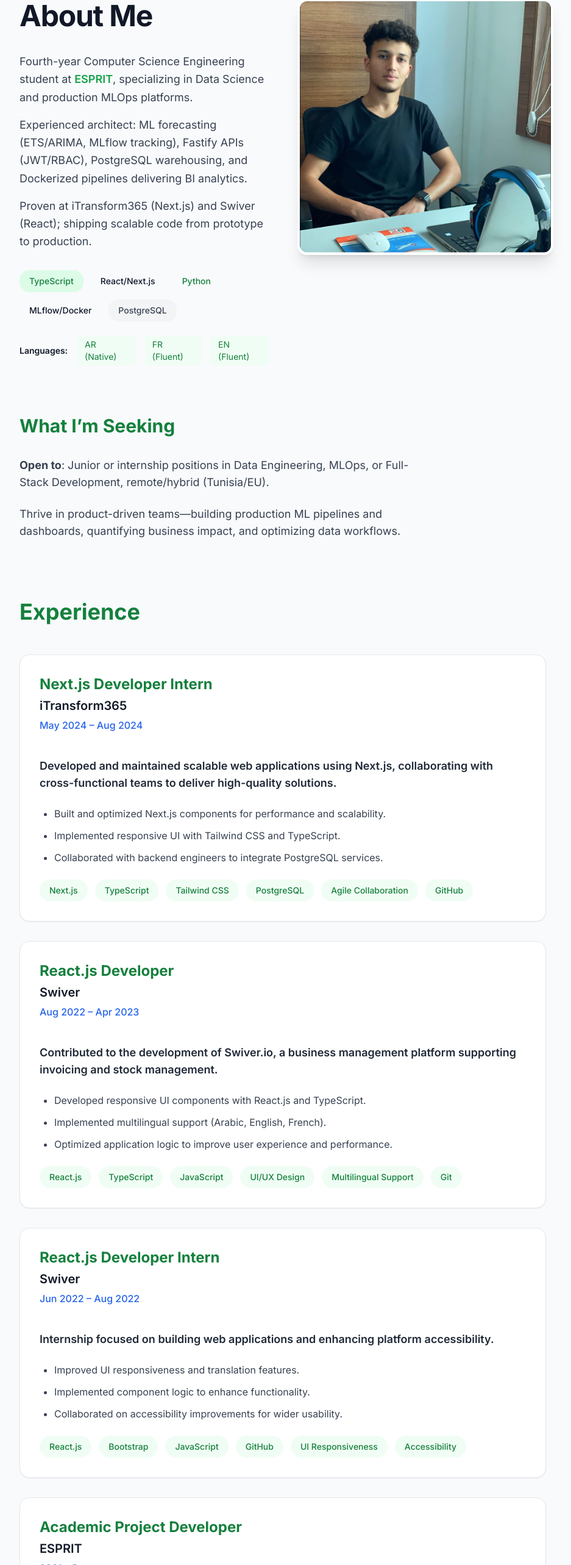
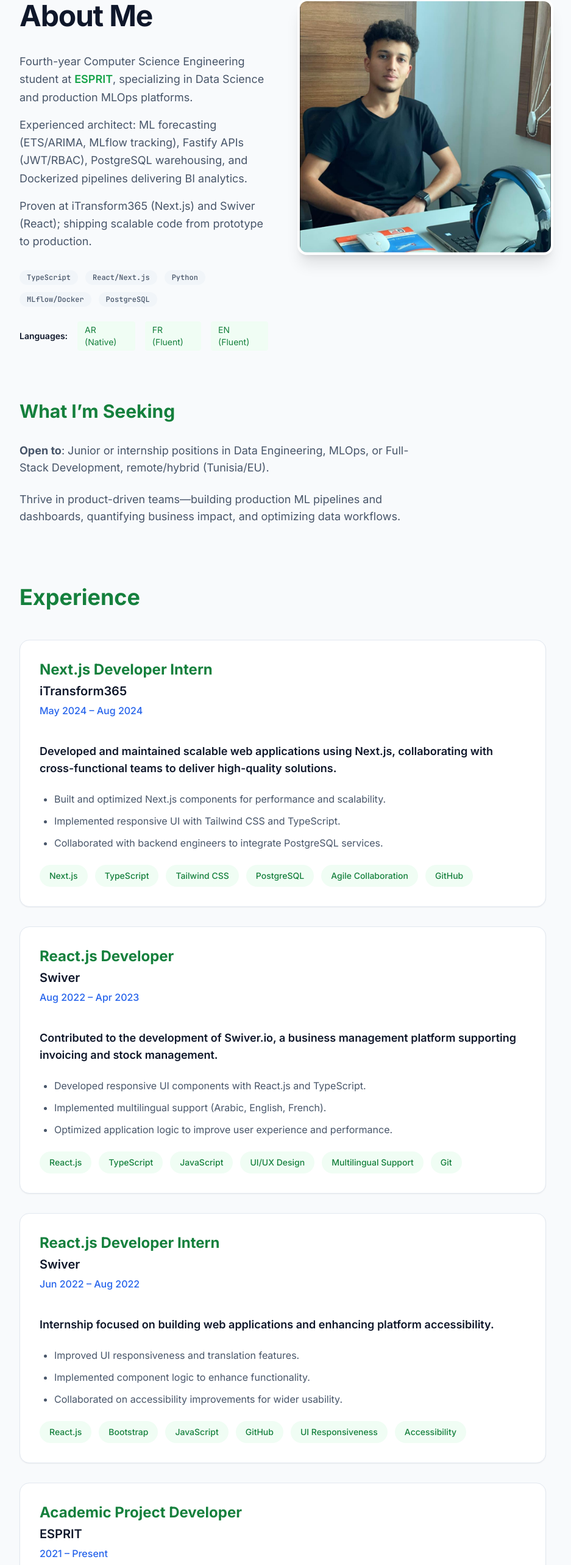
Before and after one commit to mohamedaziz-ouertatani/portfolio, a Next.js app: page /about in a window 1280 px wide. Shown: the part 175-2741 px from the top of the page at 61% size, without its empty margins (176-1113 px from the left). Built offline with nearby package versions, Linux system fonts and the light colour scheme; no server answers.

Commit message:
refactor: consolidate About page onto lib/projects.ts and lib/skills.ts, fix dynamic Tailwind classes

```diff
--- a/app/about/page.tsx
+++ b/app/about/page.tsx
@@ -1,6 +1,10 @@
 import Image from 'next/image';
+import Link from 'next/link';
 import type { Metadata } from 'next';
 import { experiencesData } from '@/lib/experiences';
+import { projectsData } from '@/lib/projects';
+import skillsData from '@/lib/skills';
+import { Chip } from '@/components/ui/Chip';
 
 export const metadata: Metadata = {
   title: 'About - Mohamed Aziz Ouertatani',
@@ -18,10 +22,10 @@ export default function About() {
       <section className="mb-20">
         <div className="grid gap-12 lg:grid-cols-2 lg:items-start">
           <div>
-            <h1 className="mb-8 text-4xl font-bold tracking-tight text-gray-900 dark:text-white md:text-5xl">
+            <h1 className="mb-8 text-4xl font-bold tracking-tight text-foreground md:text-5xl">
               About Me
             </h1>
-            <div className="space-y-4 text-lg leading-relaxed text-gray-700 dark:text-gray-300">
+            <div className="space-y-4 text-lg leading-relaxed text-muted-foreground">
               <p>
                 Fourth-year Computer Science Engineering student at{' '}
                 <a
@@ -46,24 +50,19 @@ export default function About() {
             </div>
             <div className="mt-8 flex flex-wrap gap-3">
               {[
-                { label: 'TypeScript', color: 'primary' },
-                { label: 'React/Next.js', color: 'blue' },
-                { label: 'Python', color: 'green' },
-                { label: 'MLflow/Docker', color: 'indigo' },
-                { label: 'PostgreSQL', color: 'gray' },
-              ].map(({ label, color }) => (
-                <span
-                  key={label}
-                  className={`rounded-lg bg-${color}-100 px-4 py-2 text-sm font-medium text-${color}-700 dark:bg-${color}-900/20 dark:text-${color}-300`}
-                >
+                'TypeScript',
+                'React/Next.js',
+                'Python',
+                'MLflow/Docker',
+                'PostgreSQL',
+              ].map((label) => (
+                <Chip key={label} className="text-sm">
                   {label}
-                </span>
+                </Chip>
               ))}
             </div>
             <div className="mt-6 flex items-center gap-4 text-sm">
-              <span className="font-semibold text-gray-900 dark:text-white">
-                Languages:
-              </span>
+              <span className="font-semibold text-foreground">Languages:</span>
               <span className="rounded bg-primary-50 px-3 py-1 text-primary-700 dark:bg-primary-900/20 dark:text-primary-300">
                 AR (Native)
               </span>
@@ -90,12 +89,12 @@ export default function About() {
 
       {/* Career Aspirations */}
       <section className="mb-24">
-        <h2 className="mb-8 text-3xl font-bold text-gray-900 dark:text-white">
+        <h2 className="mb-8 text-3xl font-bold text-foreground">
           <span className="text-primary-700 dark:text-primary-400">
             What I’m Seeking
           </span>
         </h2>
-        <div className="grid max-w-2xl gap-6 text-lg text-gray-700 dark:text-gray-300">
+        <div className="grid max-w-2xl gap-6 text-lg text-muted-foreground">
           <div>
             <strong>Open to</strong>: Junior or internship positions in Data
             Engineering, MLOps, or Full-Stack Development, remote/hybrid
@@ -111,7 +110,7 @@ export default function About() {
 
       {/* Professional Experience (CV-Aligned) */}
       <section className="mb-24">
-        <h2 className="mb-12 text-4xl font-bold text-gray-900 dark:text-white">
+        <h2 className="mb-12 text-4xl font-bold text-foreground">
           <span className="text-primary-700 dark:text-primary-400">
             Experience
           </span>
@@ -120,13 +119,13 @@ export default function About() {
           {experiencesData.map((experience, index) => (
             <article
               key={index}
-              className="group rounded-2xl border border-gray-200 bg-white p-8 shadow-sm transition-all duration-300 hover:shadow-xl dark:border-gray-800 dark:bg-gray-900/50"
+              className="group rounded-2xl border border-border bg-card p-8 shadow-sm transition-all duration-300 hover:shadow-xl"
             >
               <header className="mb-6">
                 <h3 className="text-2xl font-bold text-primary-700 group-hover:text-primary-800 dark:text-primary-400 dark:group-hover:text-primary-300">
                   {experience.jobTitle}
                 </h3>
-                <p className="mt-1 text-xl font-semibold text-gray-900 dark:text-white">
+                <p className="mt-1 text-xl font-semibold text-foreground">
                   {experience.companyName}
                 </p>
                 <p className="mt-1 text-base font-medium text-blue-600 dark:text-blue-400">
@@ -157,35 +156,29 @@ export default function About() {
               </header>
               {experience.jobTitle === 'Academic Project Developer' ? (
                 <div>
-                  <p className="mb-4 text-lg font-semibold text-gray-800 dark:text-gray-200">
-                    Developed <strong>Estate-Mind</strong>: an advanced
-                    end-to-end data pipeline and exploratory analytics system
-                    for Tunisian real estate market data.
+                  <p className="mb-4 text-lg font-semibold text-card-foreground">
+                    Developed{' '}
+                    <Link
+                      href="/projects/11"
+                      className="text-primary-600 underline dark:text-primary-400"
+                    >
+                      Estate-Mind
+                    </Link>
+                    : {projectsData.find((p) => p.id === '11')?.description}
                   </p>
-                  <ul className="mb-6 ml-6 list-disc space-y-3 text-gray-700 dark:text-gray-300">
-                    <li>
-                      Automated ETL and normalization for 15,000+ multi-source
-                      real estate listings across Tunisia.
-                    </li>
-                    <li>
-                      Designed clustering algorithms, outlier detection, and
-                      interactive price benchmarking dashboards for agencies and
-                      investors.
-                    </li>
-                    <li>
-                      Delivered reproducible EDA notebooks, geospatial mapping,
-                      and reduced manual data prep by 80%.
-                    </li>
+                  <ul className="mb-6 ml-6 list-disc space-y-3 text-muted-foreground">
+                    <li>{projectsData.find((p) => p.id === '11')?.approach}</li>
+                    <li>{projectsData.find((p) => p.id === '11')?.result}</li>
                   </ul>
                 </div>
               ) : (
                 <>
                   {experience.description && (
-                    <p className="mb-6 text-lg font-semibold text-gray-800 dark:text-gray-200">
+                    <p className="mb-6 text-lg font-semibold text-card-foreground">
                       {experience.description}
                     </p>
                   )}
-                  <ul className="mb-6 ml-6 list-disc space-y-3 text-gray-700 dark:text-gray-300">
+                  <ul className="mb-6 ml-6 list-disc space-y-3 text-muted-foreground">
                     {experience.contributions.map((contribution, idx) => (
                       <li key={idx}>{contribution}</li>
                     ))}
@@ -209,7 +202,7 @@ export default function About() {
 
       {/* Professional Skills Grid (progress bars, 3-column) */}
       <section className="mb-24">
-        <h2 className="mb-12 text-4xl font-bold text-gray-900 dark:text-white">
+        <h2 className="mb-12 text-4xl font-bold text-foreground">
           <span className="text-primary-700 dark:text-primary-400">
             Skills & Tools
           </span>
@@ -217,41 +210,28 @@ export default function About() {
         <div className="grid gap-8 md:grid-cols-3">
           <SkillGroup
             title="Languages"
-            items={[
-              ['Python (Expert)', 95],
-              ['TypeScript', 90],
-              ['SQL', 85],
-              ['Java', 75],
-              ['R', 70],
-            ]}
+            items={skillsData.languages
+              .slice(0, 5)
+              .map((s) => [s.name, s.level] as [string, number])}
           />
           <SkillGroup
-            title="Data/ML"
-            items={[
-              ['Pandas/NumPy', 92],
-              ['scikit-learn', 88],
-              ['MLflow', 85],
-              ['statsmodels', 80],
-              ['Metabase/Power BI', 82],
-            ]}
+            title="Frameworks & Libraries"
+            items={skillsData.librariesFrameworks
+              .slice(0, 5)
+              .map((s) => [s.name, s.level] as [string, number])}
           />
           <SkillGroup
-            title="DevOps/Backend"
-            items={[
-              ['Docker', 87],
-              ['Fastify/Node', 85],
-              ['PostgreSQL', 88],
-              ['JWT/RBAC', 82],
-            ]}
+            title="Tools & Platforms"
+            items={skillsData.tools
+              .slice(0, 5)
+              .map((s) => [s.name, s.level] as [string, number])}
           />
         </div>
       </section>
 
       {/* Credentials/Education Section */}
       <section className="mt-24">
-        <h2 className="mb-8 text-3xl font-bold text-gray-900 dark:text-white">
-          Credentials
-        </h2>
+        <h2 className="mb-8 text-3xl font-bold text-foreground">Credentials</h2>
         <div className="grid gap-6 md:grid-cols-2">
           <Card
             title="Education"
@@ -282,7 +262,7 @@ function SkillGroup({
       <div className="space-y-2">
         {items.map(([item, level]) => (
           <div key={item} className="flex items-center gap-2">
-            <div className="h-2 flex-1 rounded bg-gray-200 dark:bg-gray-700">
+            <div className="h-2 flex-1 rounded bg-muted">
               <div
                 className="h-2 rounded bg-primary-600"
                 style={{ width: `${level}%` }}
@@ -298,11 +278,11 @@ function SkillGroup({
 
 function Card({ title, content }: { title: string; content: string }) {
   return (
-    <div className="rounded-xl border border-gray-200 bg-white p-6 shadow-sm dark:border-gray-800 dark:bg-gray-900">
+    <div className="rounded-xl border border-border bg-card p-6 shadow-sm">
       <h3 className="mb-2 text-lg font-bold text-primary-700 dark:text-primary-400">
         {title}
       </h3>
-      <p className="text-gray-700 dark:text-gray-300">{content}</p>
+      <p className="text-muted-foreground">{content}</p>
     </div>
   );
 }
```
